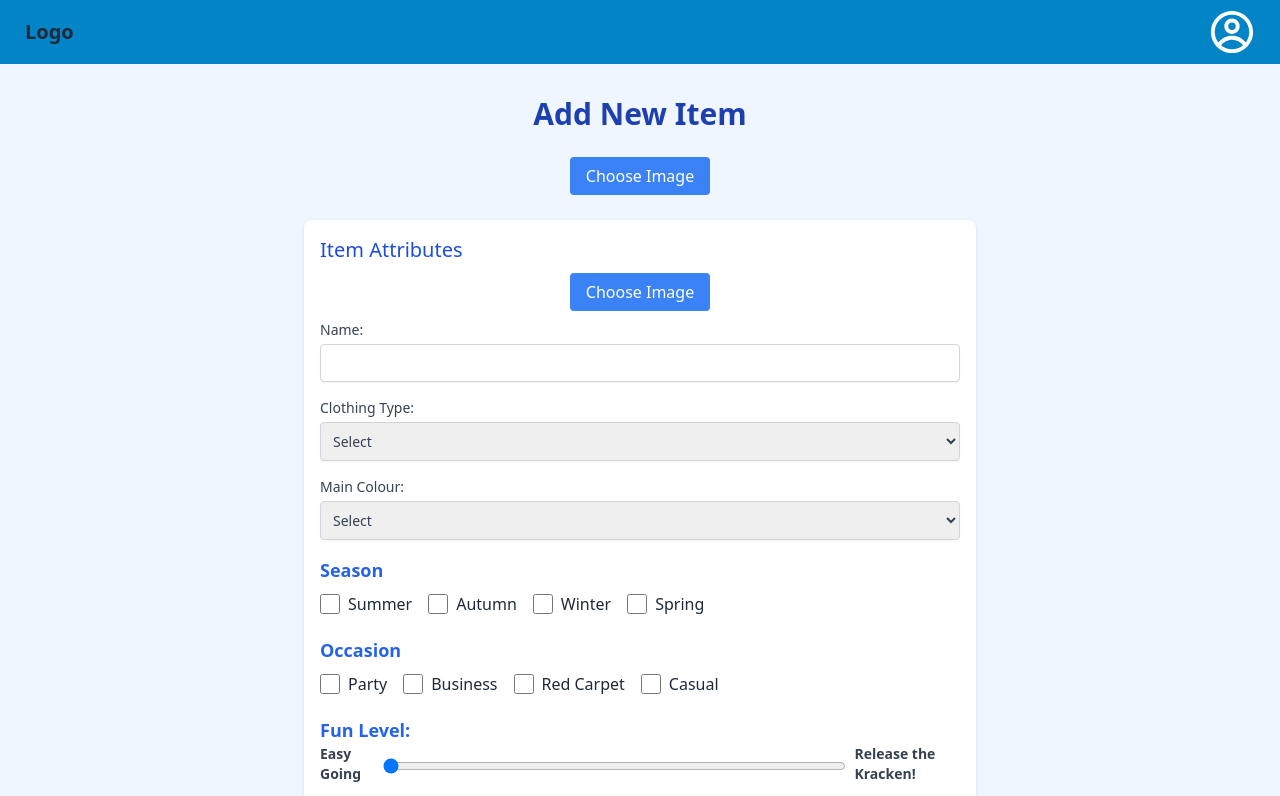
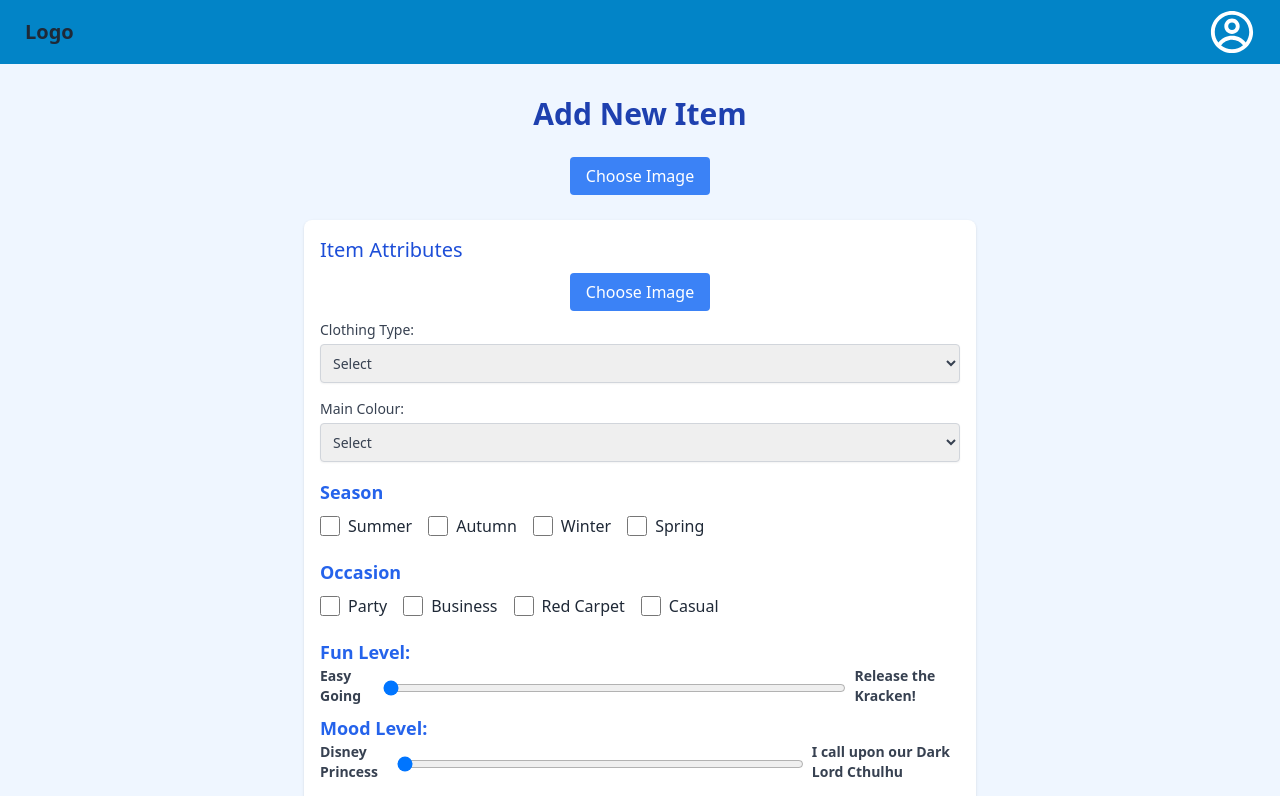
Before and after one commit to AlexJaegerPena/closet-coordinator-v2, a React (Vite) app in the folder client/: page /update in a window 1280 px wide. Shown: the top 796 px of the page. Built offline with nearby package versions, Linux system fonts and the light colour scheme.

Commit message:
merged and removed text input

```diff
--- a/client/src/components/ControlPanel.jsx
+++ b/client/src/components/ControlPanel.jsx
@@ -3,7 +3,7 @@ import { motion } from "framer-motion";
 import Dropdowns from "./Dropdowns";
 import Checkboxes from "./Checkboxes";
 import Sliders from "./Sliders";
-import TextInput from "./TextInput";
+// import TextInput from "./TextInput";
 import Modal from "./Modal";
 import ImageUpload from "./ImageUpload";
 
@@ -20,7 +20,7 @@ const ControlPanel = ({ clearImage }) => {
   const [slider1, setSlider1] = useState(1);
   const [slider2, setSlider2] = useState(1);
 
-  const [clothesName, setClothesName] = useState("");
+  // const [clothesName, setClothesName] = useState("");
 
   const [isConfirmOpen, setIsConfirmOpen] = useState(false);
   const [isFeedbackOpen, setIsFeedbackOpen] = useState(false);
@@ -61,7 +61,7 @@ const ControlPanel = ({ clearImage }) => {
     });
     setSlider1(1);
     setSlider2(1);
-    setClothesName("");
+    // setClothesName("");
     if (imageUploadRef.current) {
       imageUploadRef.current.clearImage();
     }
@@ -76,7 +76,7 @@ const ControlPanel = ({ clearImage }) => {
       checkboxes,
       slider1,
       slider2,
-      clothesName,
+      // clothesName,
       // image,
     });
     setIsFeedbackOpen(true);
@@ -95,7 +95,7 @@ const ControlPanel = ({ clearImage }) => {
         Item Attributes
       </h2>
       <ImageUpload ref={imageUploadRef} />
-      <TextInput textInput={clothesName} setTextInput={setClothesName} />{" "}
+      {/* <TextInput textInput={clothesName} setTextInput={setClothesName} />{" "} */}
       <Dropdowns
         dropdown1={dropdown1}
         setDropdown1={setDropdown1}
```
